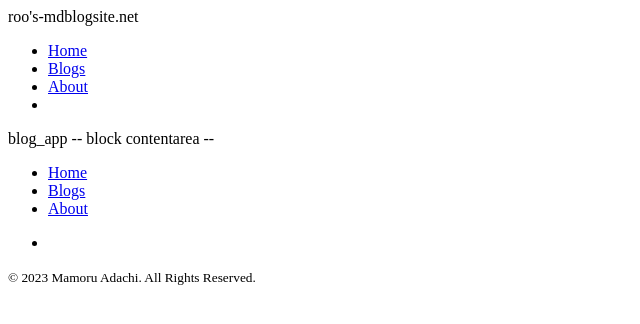
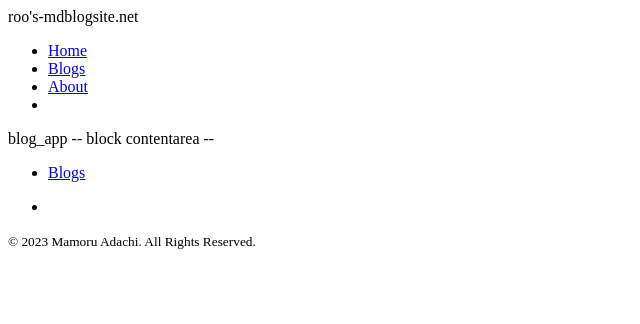
Before and after one commit to rooreckless/mdblog-flask, a Flask app: page /blog_app/ in a window 1280 px wide. Shown: the top 324 px of the page, without its empty margins (0-640 px from the left). Run offline with Flask 3, Linux system fonts and the light colour scheme; parts of the project's set-up code (start-up, migrations or seed data) failed here and were passed over.

Commit message:
headerlinks

```diff
--- a/apps/blog_app/templates/blog_app/footer-content.html
+++ b/apps/blog_app/templates/blog_app/footer-content.html
@@ -21,9 +21,9 @@
       <div class="footer-info-nav">
         <nav class="footer-info-nav-menu">
           <ul>
-            <li><a href="#home">Home</a></li>
-            <li><a href="#blogs">Blogs</a></li>
-            <li><a href="#about">About</a></li>
+            {# <li><a href="#home">Home</a></li> #}
+            <li><a href="https://www.roosmdblogsite.net/blog_app/blogstop">Blogs</a></li>
+            {# <li><a href="#about">About</a></li> #}
           </ul>
         </nav>
       </div>
```
